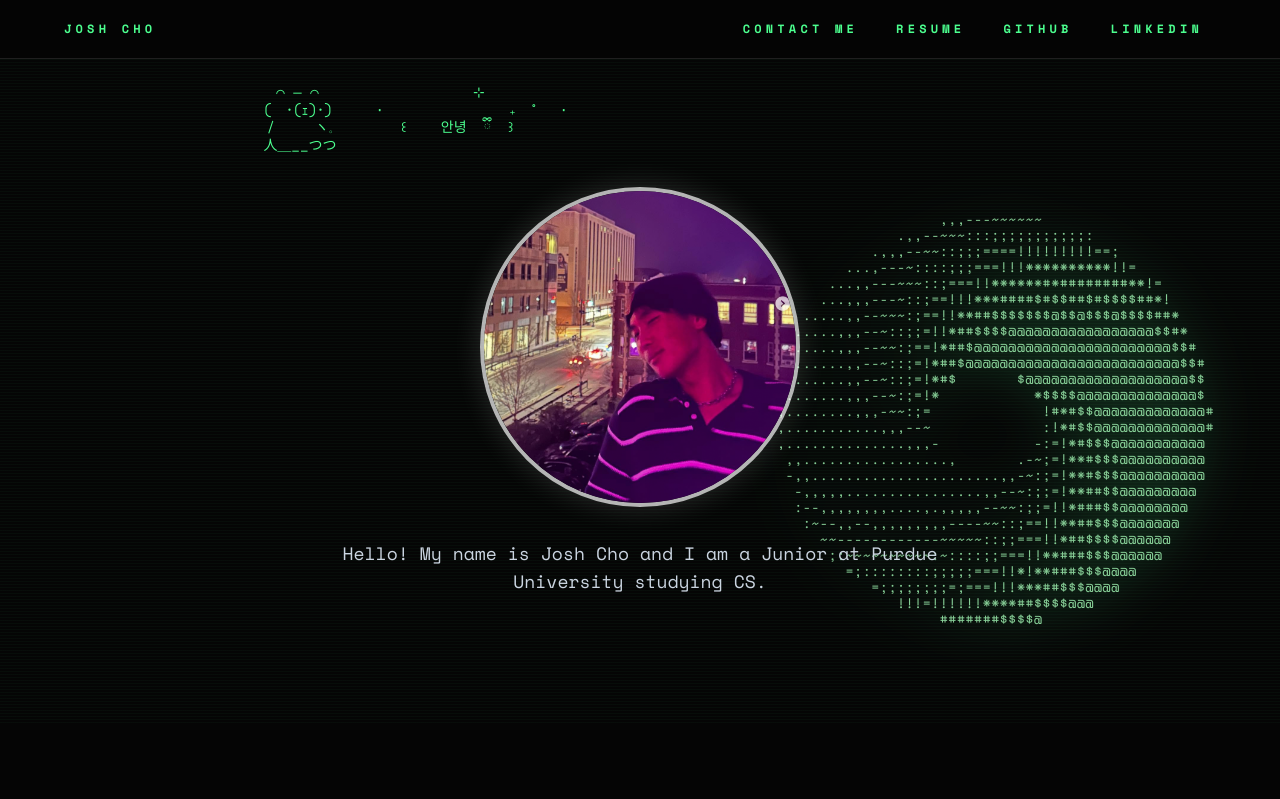
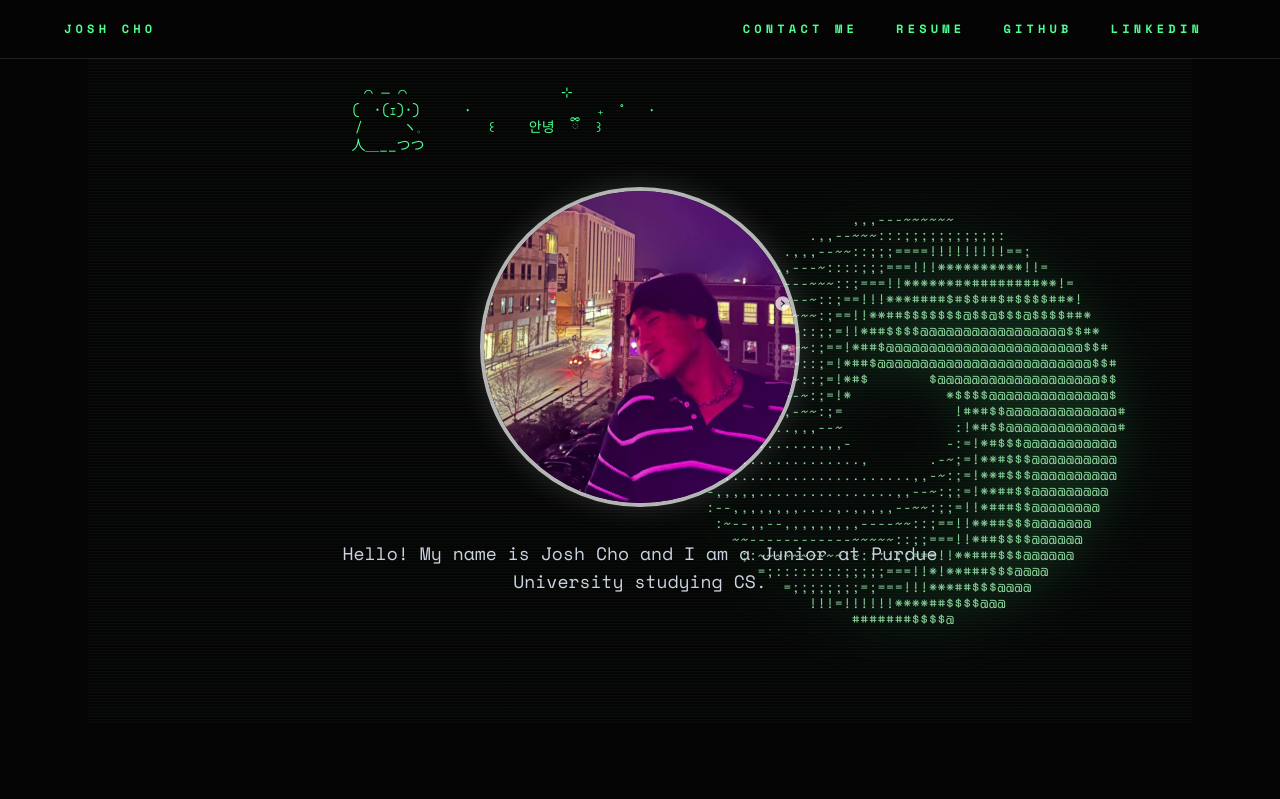
Before and after one commit to JahShoeAh/josh-cho-website, a Next.js app: page / in a window 1280 px wide. Shown: the top 799 px of the page. Built offline with nearby package versions, Linux system fonts and the light colour scheme.

Commit message:
still messing with phone layout

```diff
--- a/pages/index.js
+++ b/pages/index.js
@@ -114,8 +114,10 @@ export default function Home() {
       <div className="relative min-h-screen bg-terminal-base">
         <Navbar />
         <main className="relative">
-          <Hero />
-          <ResumeSection data={resumeData} />
+          <div className="mx-auto w-full max-w-6xl px-4 sm:px-6">
+            <Hero />
+            <ResumeSection data={resumeData} />
+          </div>
         </main>
       </div>
     </>
```
